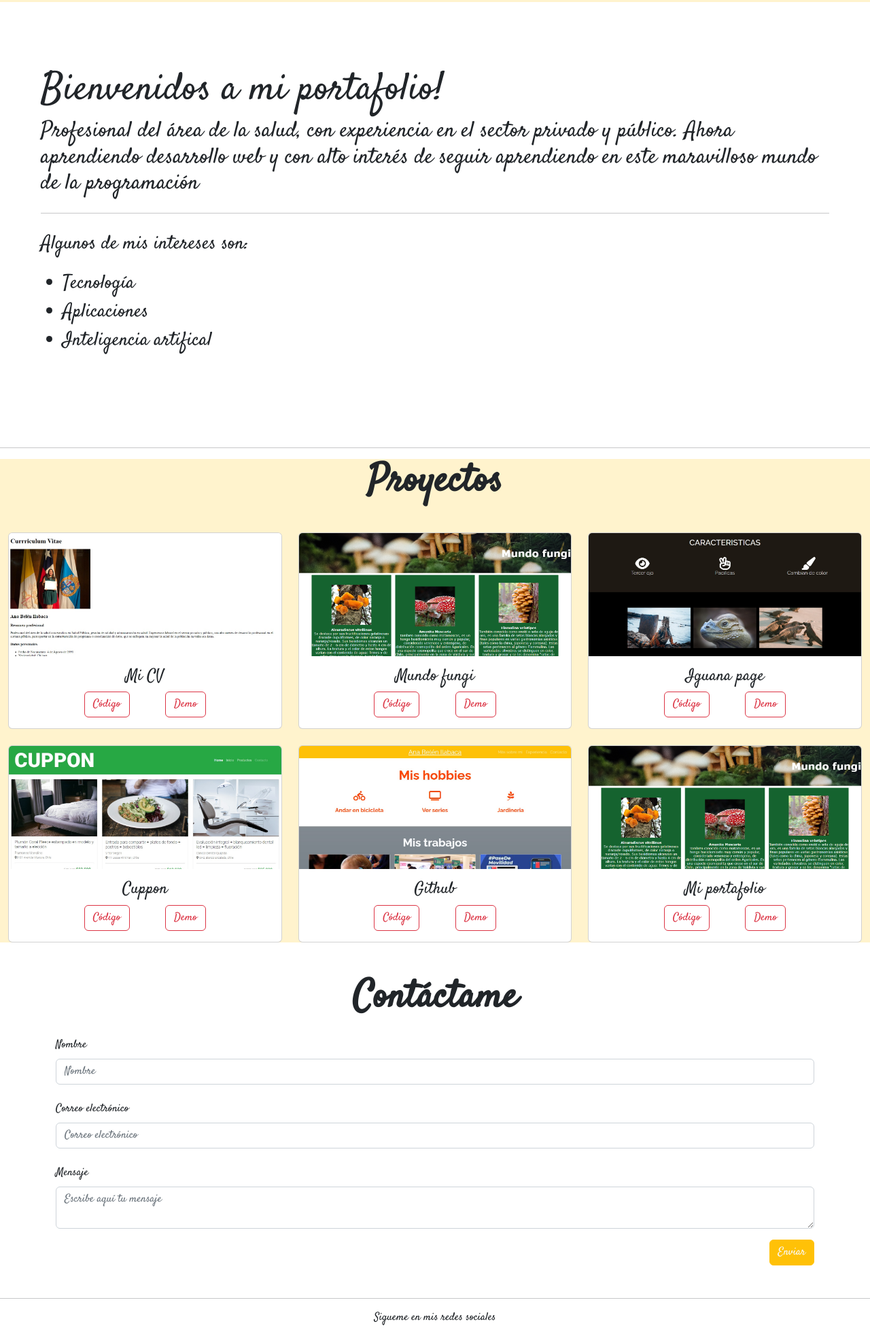
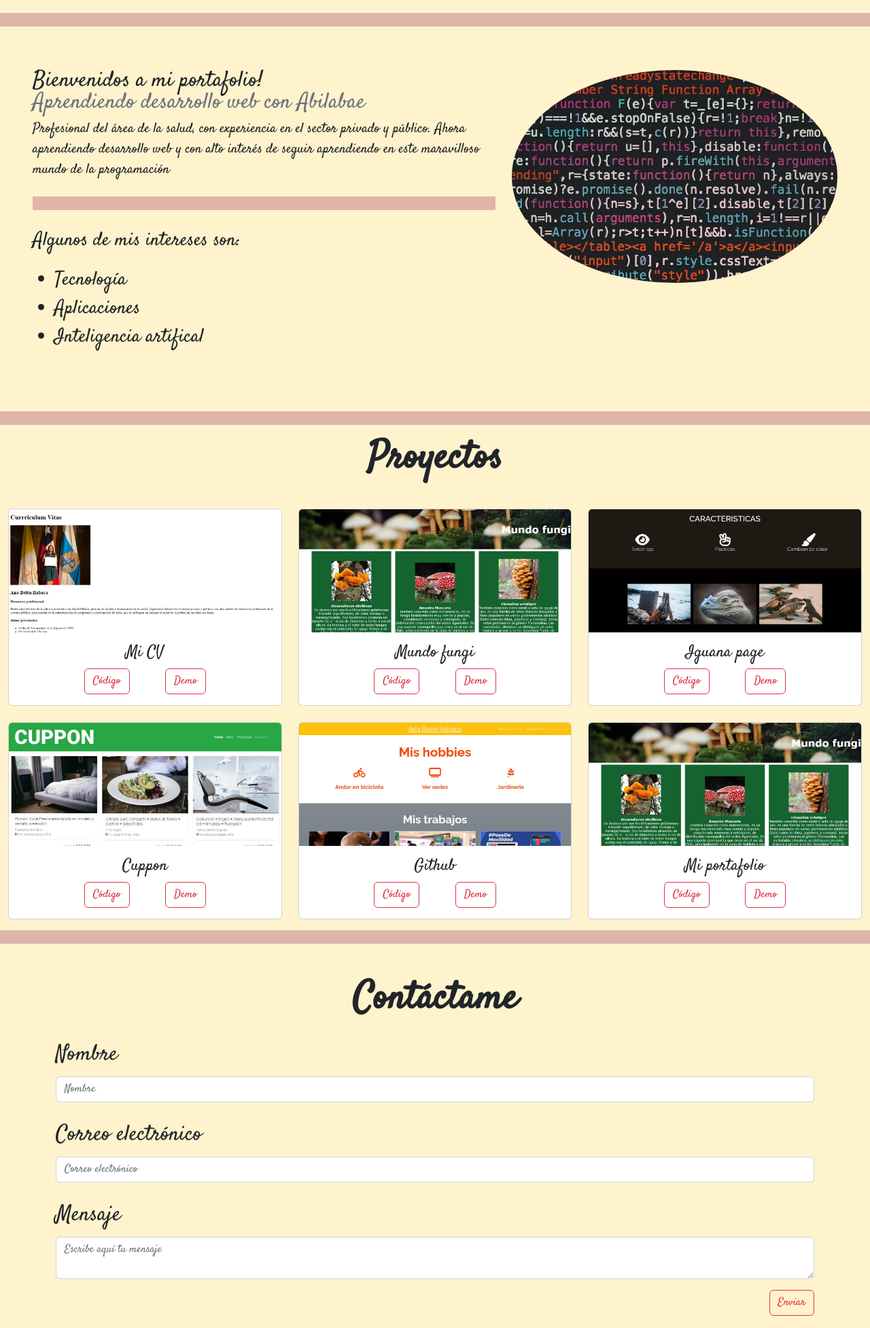
Before and after one commit to EdsonSalasV/Portafolio-Anabelen, a plain HTML site: page index.html in a window 1280 px wide. Shown: the part 77-2030 px from the top of the page at 68% size. Drawn offline with nearby package versions, Linux system fonts and the light colour scheme.

Commit message:
segundos cambios de estilos

```diff
--- a/assets/css/style.css
+++ b/assets/css/style.css
@@ -7,15 +7,17 @@
 
 body{
     font-family: 'Satisfy', cursive;
+    background-color: var(--pink-light);
 
 }
 
 nav{
-    background-color: var(--pink-light);
     font-size: 2rem ;
 
 }
 
-#Proyectos{
-    background-color: var(--pink-light);
+hr {
+    color: var(--red-dark);
+    height: 20px;
+    background-color: var(--red-dark);
 }
--- a/index.html
+++ b/index.html
@@ -39,13 +39,18 @@
         </div>
     </nav>
 
+    <hr>
+
     <header>
-      <div class="div-header p-5 mb-4 rounded-3">
-        <div class="container-fluid py-5">
-          <h1 class="display-4">Bienvenidos a mi portafolio!</h1>
-          <h2 class="lead fs-2">Profesional del área de la salud, con experiencia en
+
+      <div class="row featurette p-5 mb-4 rounded-3">
+        <div class="col-md-7">
+          <h2 class="featurette-heading fw-normal lh-1">Bienvenidos a mi portafolio!<br>
+            <span class="text-muted">Aprendiendo desarrollo web con Abilabae</span></h2>
+          <p class="lead">Profesional del área de la salud, con experiencia en
             el sector privado y público. Ahora aprendiendo desarrollo web y con alto interés de seguir aprendiendo
-            en este maravilloso mundo de la programación</h2>
+            en este maravilloso mundo de la programación
+          </p>
           <hr class="my-4">
           <p class="fs-3">Algunos de mis intereses son:
             <ul class="fs-3">
@@ -55,14 +60,19 @@
             </ul>
 
           </p>
+        </div>
+        <div class="col-md-5">
+          <img class="img-fluid mx-auto rounded-circle" src="./assets/images/imagen-7.avif" alt="Imagen de desarrollo">
 
         </div>
       </div>
 
+
+
     </header>
 
 
-    <hr class="featurette-divider">
+    <hr>
 
     <section id="Proyectos">
 
@@ -150,21 +160,11 @@
 
     </section>
 
+    <hr>
 
 
 
-
-
-
-
-
-
-
-
-
-
-
-    <section class="container my-5">
+    <section id=Contacto class="container my-5">
 
       <h2 class="display-4 fw-bold text-center my-4">Contáctame</h2>
 
@@ -172,33 +172,33 @@
 
 
           <div class="form-group mb-4">
-              <label class="mb-2">Nombre</label>
+              <label class="mb-2 fs-2">Nombre</label>
               <input class="form-control" placeholder="Nombre">
           </div>
 
           <div class="form-group mb-4">
-              <label class="mb-2">Correo electrónico</label>
+              <label class="mb-2 fs-2">Correo electrónico</label>
               <input class="form-control" placeholder="Correo electrónico" />
           </div>
 
           <div class="form-group">
-              <label class="mb-2">Mensaje</label>
+              <label class="mb-2 fs-2">Mensaje</label>
               <textarea class="form-control" placeholder="Escribe aquí tu mensaje"></textarea>
           </div>
 
           <div class="my-3 text-end">
-              <button class="btn btn-warning text-light">Enviar</button>
+              <button class="btn btn-outline-danger">Enviar</button>
           </div>
 
         </form>
 
   </section>
 
-  <hr class="featurette-divider">
+  <hr>
 
-  <footer class="container">
+  <footer >
 
-    <p class="text-center"> Sigueme en mis redes sociales</p>
+    <p class="text-center fs-4"> Sigueme en mis redes sociales</p>
 
       <div class="row justify-content-center mb-4">
         <div class="col-6 text-center">
```
Also changed, not shown: assets/images/imagen-7.avif (added).
